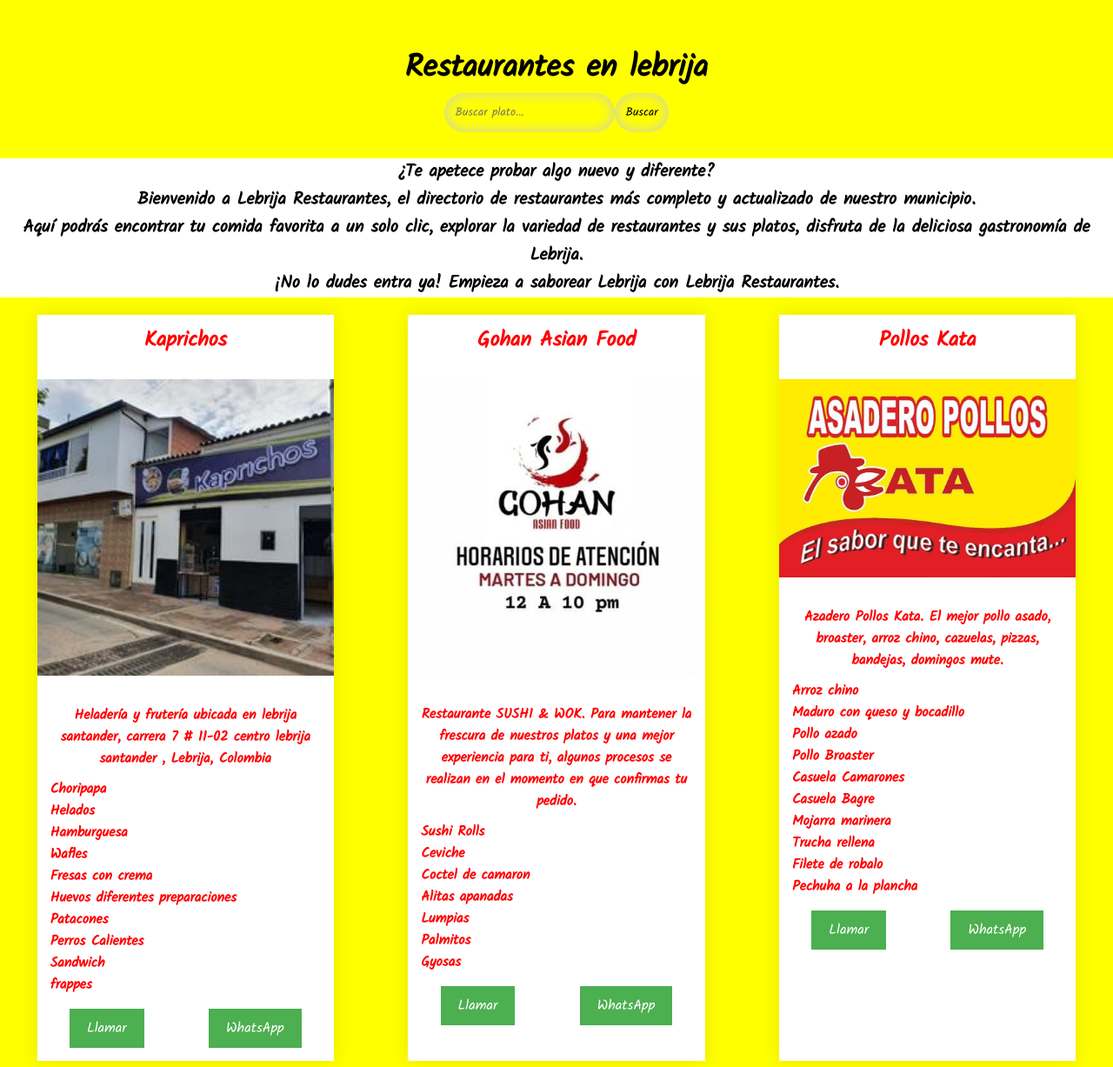
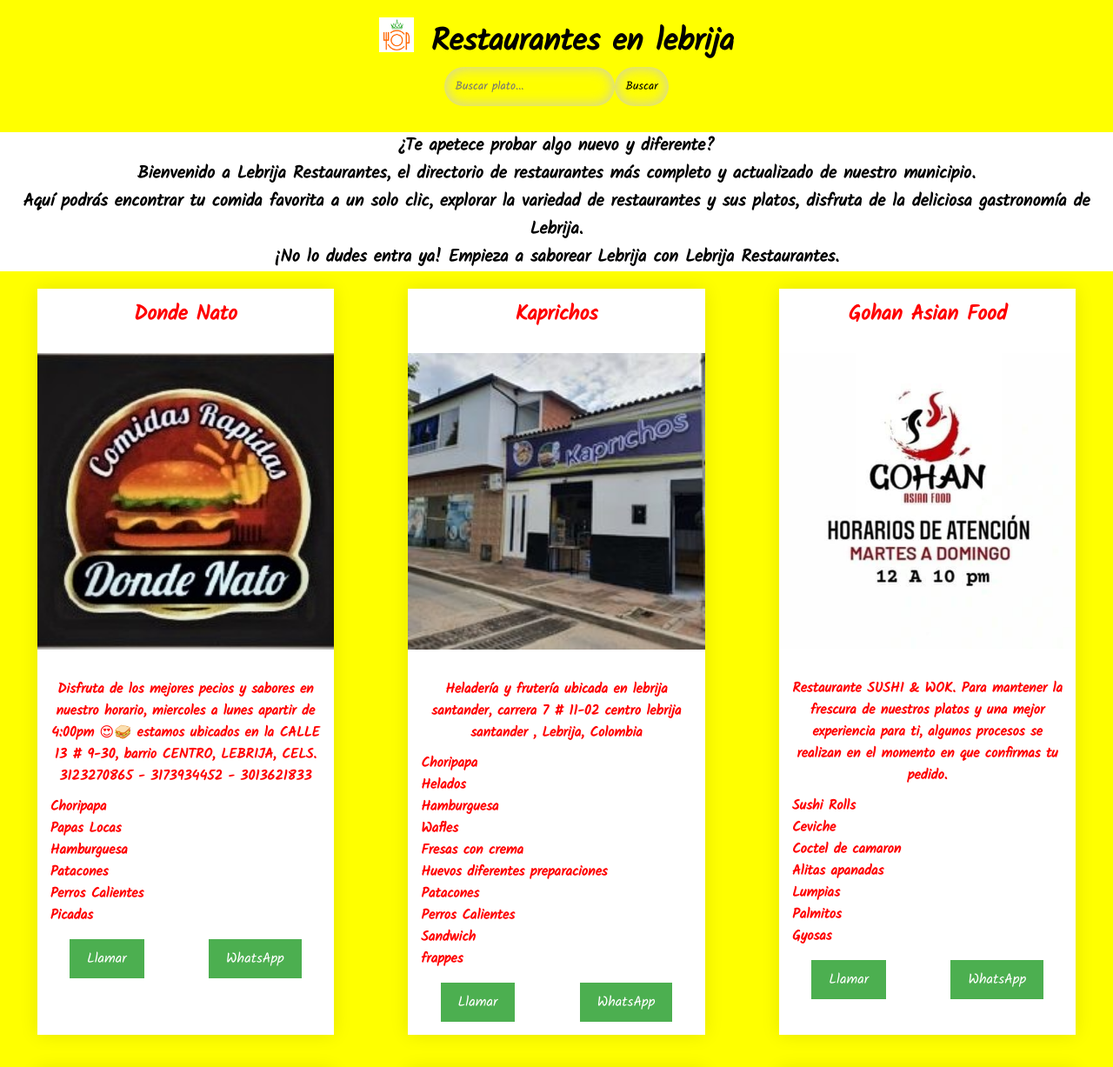
Before and after one commit to JOVANNYAC/lebrija-restaurantes, a website: page index.html in a window 1280 px wide. Shown: the top 1227 px of the page at 87% size. Drawn offline with Linux system fonts and the light colour scheme.

Commit message:
se agrega donde nato y se agrega logo

```diff
--- a/estilos.css
+++ b/estilos.css
@@ -53,7 +53,19 @@
     font-size: 36px;
     font-weight: bold;
     text-align: center;
-    margin-top: 50px;
+  }
+
+  .logo{
+    width: 40px;
+    height: 40px;
+    margin-right: 20px;
+    justify-content: center;
+
+  }
+  header{
+    display: flex;
+  margin-top: 20px;
+    justify-content: center;
   }
 
   .parrafo {
@@ -119,8 +131,14 @@
       }
   }
 
-  @media (max-width:500px) {
+  @media (max-width:520px) {
     .cardsContainer{
         grid-template-columns: 1fr;
       }
+      header{
+        flex-wrap: wrap;
+      }
+      .logo {
+        margin-right: 0;
+      }
   }
--- a/index.html
+++ b/index.html
@@ -18,11 +18,14 @@
   <link href="https://fonts.googleapis.com/css2?family=Kalam&display=swap" rel="stylesheet">
   <link rel="stylesheet" href="./awesomplete.css" />
   <link rel="stylesheet" href="./estilos.css">
-  <title>Listado de restaurantes en lebrija - actualizado abril de 20230</title>
+  <title>Listado de restaurantes en lebrija - actualizado abril de 2023</title>
 </head>
 
 <body>
-  <h1>Restaurantes en lebrija</h1>
+  <header>
+    <img class="logo" src="./imagenes/Logo-grande.png" alt="logo de la pagina">
+  <h1> Restaurantes en lebrija</h1>
+  </header>
   <div class="buscador">
     <input class="awesomplete" data-list="#todosLosPlatos" data-minChars="2" type="searchInput" id="searchInput"
       placeholder="Buscar plato...">
@@ -125,6 +128,31 @@
 
   <div class="cardsContainer">
 
+    <div class="card card-donde-nato"
+      data-menu="Choripapa, Papas Locas, Hamburguesa, Patacones, Perros Calientes, Picadas ">
+      <h2>Donde Nato</h2>
+      <img src="./imagenes/donde-nato.jpg"
+        alt="imagen del logo del restaurante: comidas rapidas donde nato ">
+      <p> Disfruta de los mejores pecios y sabores en nuestro horario, miercoles a lunes apartir de 4:00pm 😍🥪
+        estamos ubicados en la CALLE 13 # 9-30, barrio CENTRO, LEBRIJA,
+        CELS. 3123270865 - 3173934452 - 3013621833
+      </p>
+      <ul id="donde-nato">
+        <li>Choripapa</li>
+        <li>Papas Locas</li>
+        <li>Hamburguesa</li>
+        <li>Patacones</li>
+        <li>Perros Calientes</li>
+        <li>Picadas</li>
+      </ul>
+
+      <div class="botones">
+        <a href="tel:+573173934452" class="button">Llamar</a>
+        <a href="https://wa.me/+573123270865" class="button">WhatsApp</a>
+      </div>
+
+    </div>
+
     <div class="card card-kaprichos"
       data-menu="Choripapa, Helados, Hamburguesa, Wafles, Fresas con crema, Huevos diferentes preparaciones, Patacones, Perros Calientes, Sandwich, frappes">
       <h2>Kaprichos</h2>
@@ -133,7 +161,7 @@
       <p> Heladería y frutería ubicada en lebrija santander, carrera 7 # 11-02 centro lebrija santander , Lebrija,
         Colombia
       </p>
-      <ul id="gohan-sushi">
+      <ul id="kaprichos">
         <li>Choripapa</li>
         <li>Helados</li>
         <li>Hamburguesa</li>
```
Also changed, not shown: imagenes/Logo-grande.png (added), imagenes/Logo.png (added), imagenes/donde-nato.jpg (added).
